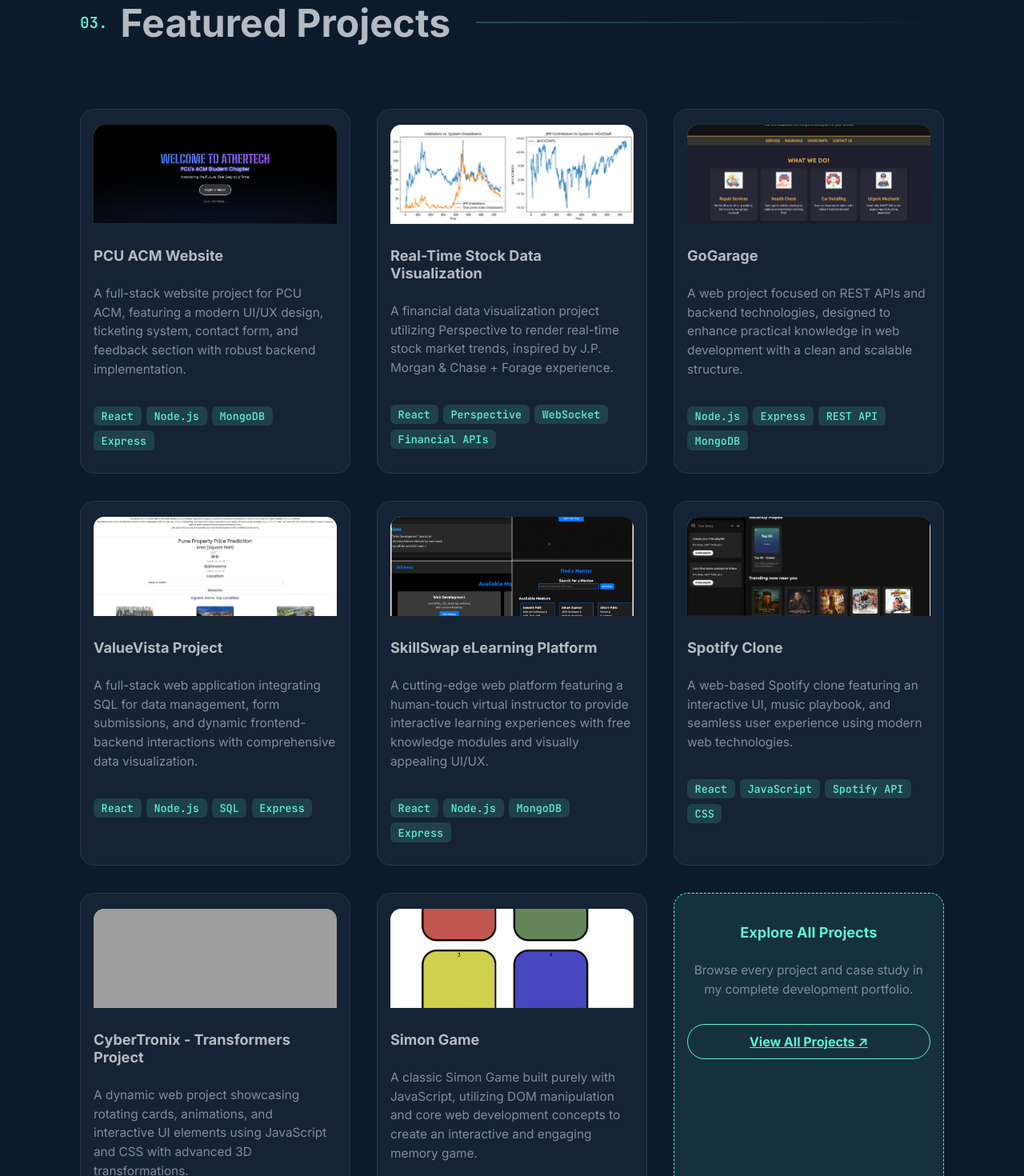
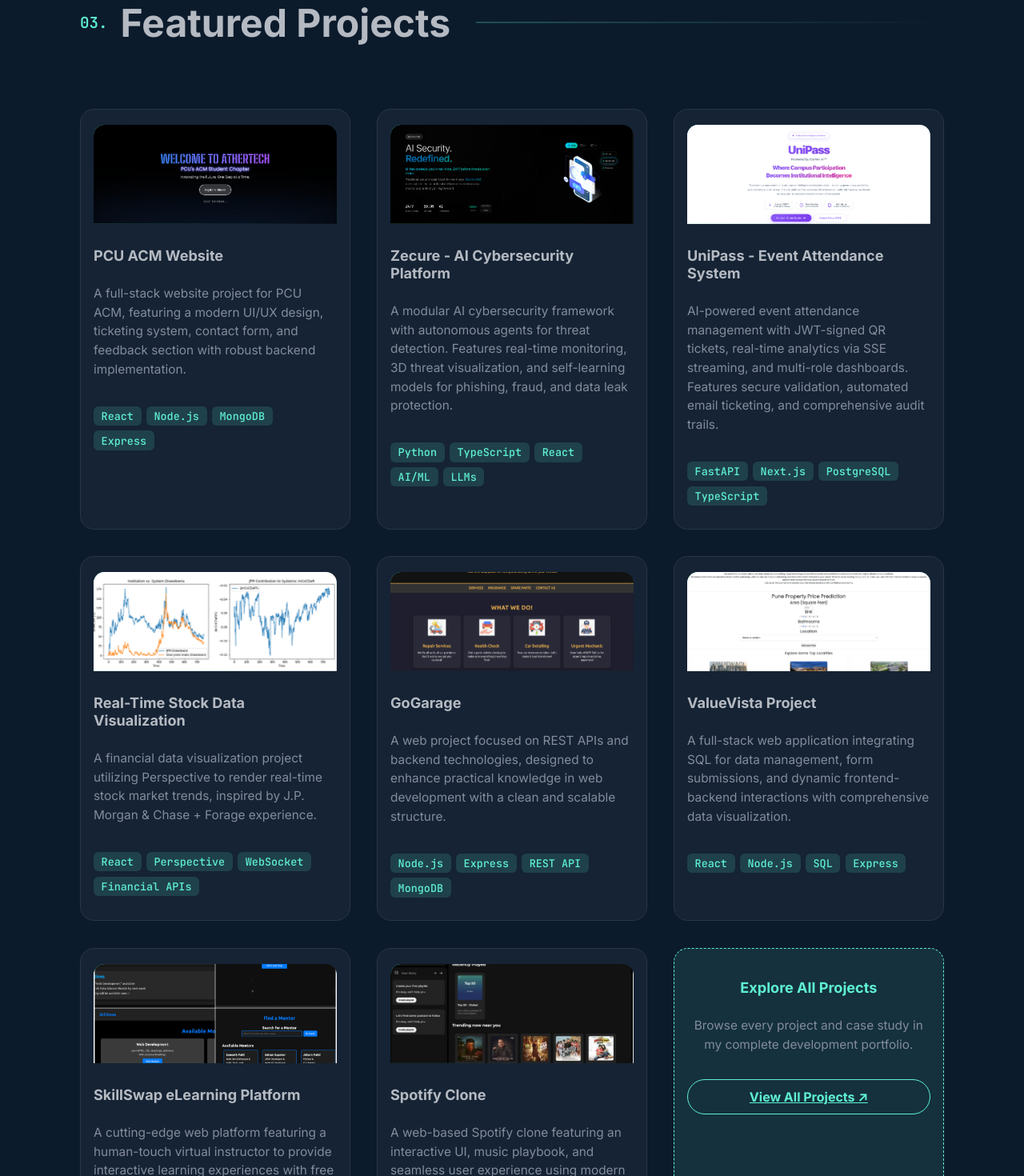
Before and after one commit to samarth3101/Samarth-s-Website, a Next.js app: page / in a window 1280 px wide. Shown: the part 3640-5110 px from the top of the page at 80% size. Built offline with nearby package versions, Linux system fonts and the light colour scheme; grey boxes are pictures that could not be loaded; a web font is replaced by a local one.

Commit message:
updated about with minor improvements.

```diff
--- a/src/components/sections/Footer.tsx
+++ b/src/components/sections/Footer.tsx
@@ -5,7 +5,7 @@ const Footer: React.FC = () => (
   <footer className={styles.footer}>
     <div className={styles.container}>
       <span className={styles.left}>
-        &copy; 2025 Samarth Patil
+        &copy; 2026 Samarth Patil
       </span>
 
       <div className={styles.center}>
--- a/src/components/sections/Projects.tsx
+++ b/src/components/sections/Projects.tsx
@@ -11,6 +11,22 @@ const projects = [
     img: '/assets/images/pcuacm.png',
     repo: 'https://github.com/samarth3101/athertech_acm_off_web',
     link: 'https://pcuacm.netlify.app'
+  },
+  {
+    title: 'Zecure - AI Cybersecurity Platform',
+    description: 'A modular AI cybersecurity framework with autonomous agents for threat detection. Features real-time monitoring, 3D threat visualization, and self-learning models for phishing, fraud, and data leak protection.',
+    tech: ['Python', 'TypeScript', 'React', 'AI/ML', 'LLMs'],
+    img: '/assets/images/zecure.png',
+    repo: 'https://github.com/samarth3101/Zecurex-platform',
+    link: 'https://github.com/samarth3101/Zecurex-platform'
+  },
+  {
+    title: 'UniPass - Event Attendance System',
+    description: 'AI-powered event attendance management with JWT-signed QR tickets, real-time analytics via SSE streaming, and multi-role dashboards. Features secure validation, automated email ticketing, and comprehensive audit trails.',
+    tech: ['FastAPI', 'Next.js', 'PostgreSQL', 'TypeScript'],
+    img: '/assets/images/unipass.png',
+    repo: 'https://github.com/samarth3101/UniPass',
+    link: 'https://github.com/samarth3101/UniPass'
   },
   {
     title: 'Real-Time Stock Data Visualization',
@@ -49,22 +65,6 @@ const projects = [
     img: '/assets/images/spotify.png',
     repo: 'https://github.com/samarth3101/WebVerse/tree/main/My_Projects/2.Spotify-clone',
     link: 'https://github.com/samarth3101/WebVerse/tree/main/My_Projects/2.Spotify-clone'
-  },
-  {
-    title: 'CyberTronix - Transformers Project',
-    description: 'A dynamic web project showcasing rotating cards, animations, and interactive UI elements using JavaScript and CSS with advanced 3D transformations.',
-    tech: ['JavaScript', 'CSS', 'HTML', 'Animations'],
-    img: '/assets/images/cyber.png',
-    repo: 'https://github.com/samarth3101/WebVerse/tree/main/My_Projects/4.%20Transformers',
-    link: 'https://github.com/samarth3101/WebVerse/tree/main/My_Projects/4.%20Transformers'
-  },
-  {
-    title: 'Simon Game',
-    description: 'A classic Simon Game built purely with JavaScript, utilizing DOM manipulation and core web development concepts to create an interactive and engaging memory game.',
-    tech: ['JavaScript', 'HTML', 'CSS', 'DOM'],
-    img: '/assets/images/simon.png',
-    repo: 'https://github.com/samarthpatil/simon-game',
-    link: 'https://simon-game-demo.vercel.app'
   },
   {
     title: 'Explore All Projects',
```
Also changed, not shown: 1 other file (tests, documents, lock files or other folders).
